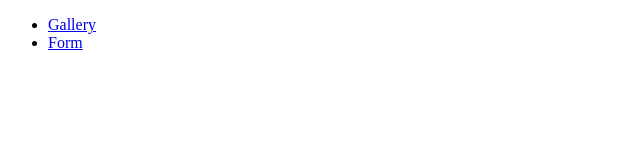
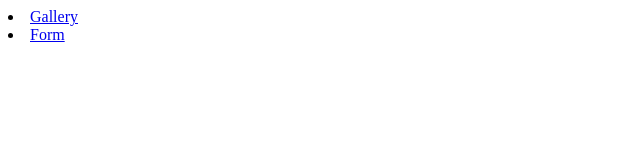
Before and after one commit to TOR10S/goit-js-hw-09, a plain HTML site: page index.html in a window 1280 px wide. Shown: the whole page, without its empty margins (0-640 px from the left). Drawn offline with Linux system fonts and the light colour scheme.

Commit message:
Deploying to gh-pages from @ TOR10S/goit-js-hw-09@d9b0a60472b1ed023769f9435fd295482d5baee4 🚀

```diff
--- a/index.html
+++ b/index.html
@@ -7,20 +7,13 @@
     <title>Vanilla App Template</title>
   </head>
   <body>
-    <header class="header">
-  <nav class="nav">
-    <ul class="nav-list">
-      <li class="nav-item">
-        <a href="../1-gallery.html" class="nav-link">Gallery</a>
-      </li>
+    <li class="nav-item">
+      <a href="./1-gallery.html" class="nav-link">Gallery</a>
+    </li>
 
-      <li class="nav-item">
-        <a href="../2-form.html" class="nav-link">Form</a>
-      </li>
-    </ul>
-  </nav>
-</header>
-
+    <li class="nav-item">
+      <a href="./2-form.html" class="nav-link">Form</a>
+    </li>
 
 
   </body>
```
